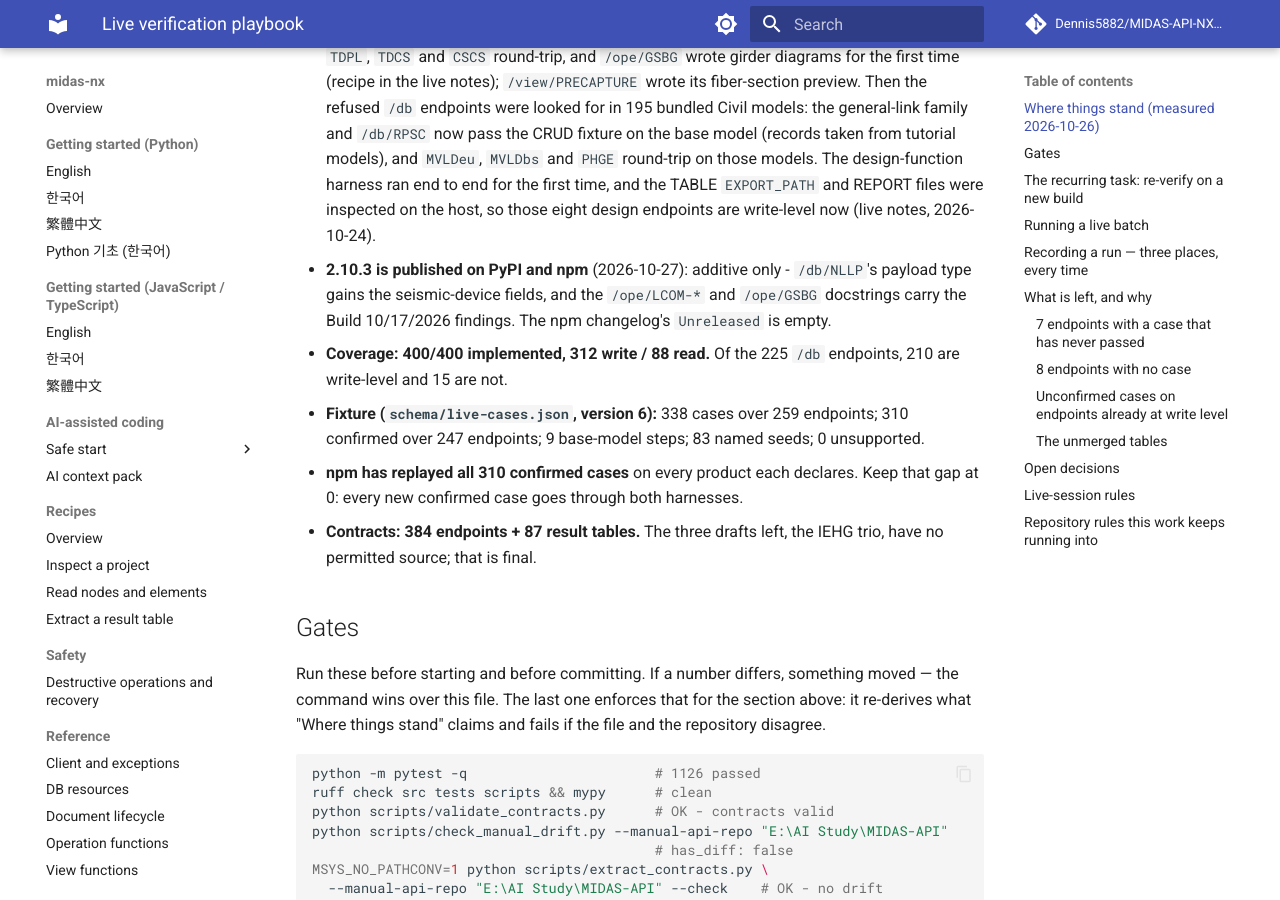
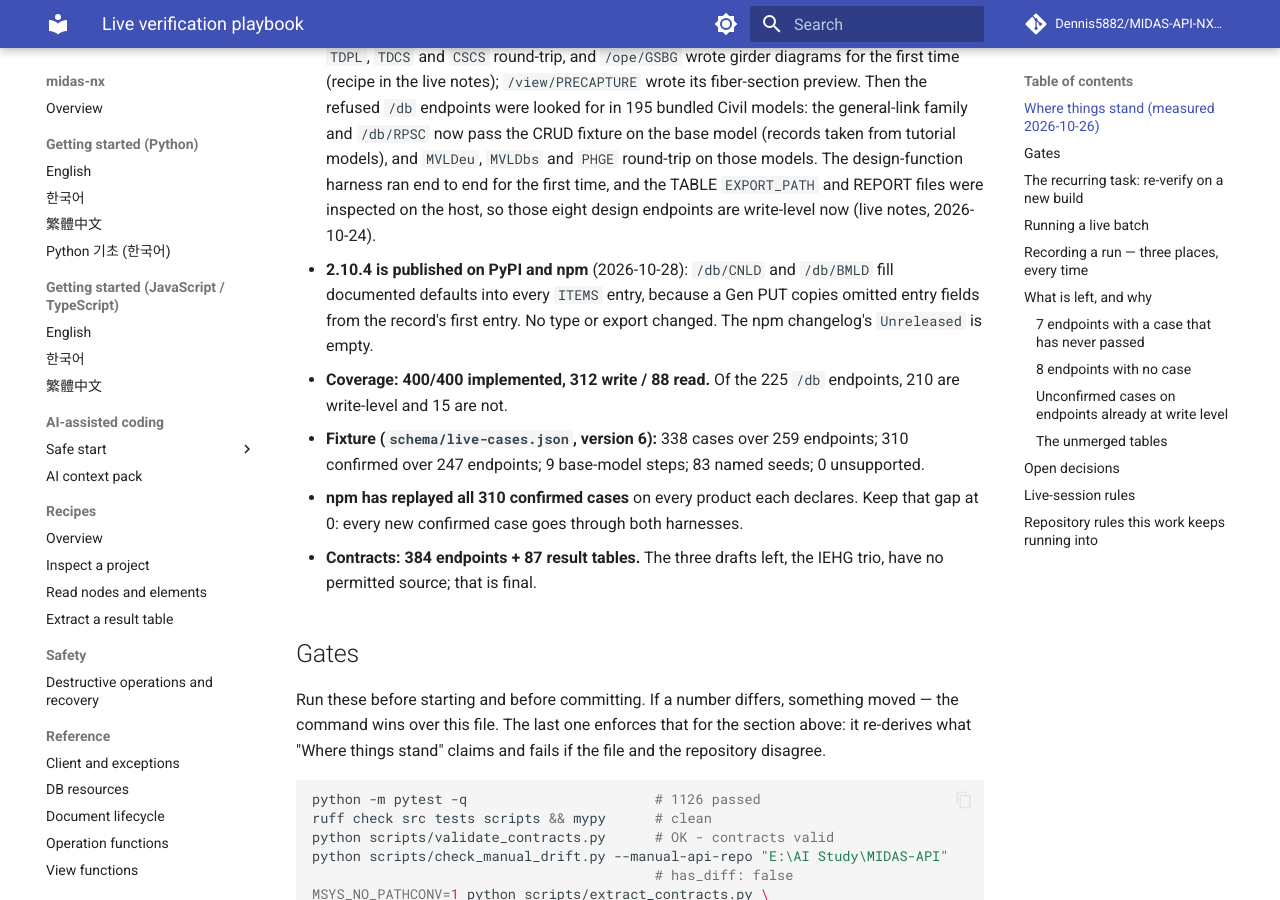
Before and after one commit to Dennis5882/MIDAS-API-NX-SDK, an MkDocs documentation site: the page built from docs/live_verification_playbook.md, in a window 1280 px wide and 900 px high, scrolled down 881 px. Built offline with MkDocs 1.6.1 and Material for MkDocs 9.7.7, drawn with Linux system fonts in a browser that asks for light colours; comment, search, counter and statistics services are not loaded.

Commit message:
docs: prepare 2.10.4 - release notes, npm changelog, PLAN.md
Co-Authored-By: Claude Opus 5.5 <noreply@anthropic.com>

```diff
--- a/docs/live_verification_playbook.md
+++ b/docs/live_verification_playbook.md
@@ -42,10 +42,10 @@ scoreboard.
   and `MVLDeu`, `MVLDbs` and `PHGE` round-trip on those models. The design-function harness ran end to end for the first time, and the TABLE
   `EXPORT_PATH` and REPORT files were inspected on the host, so those eight
   design endpoints are write-level now (live notes, 2026-10-24).
-- **2.10.3 is published on PyPI and npm** (2026-10-27): additive only -
-  `/db/NLLP`'s payload type gains the seismic-device fields, and the
-  `/ope/LCOM-*` and `/ope/GSBG` docstrings carry the Build 10/17/2026
-  findings. The npm changelog's `Unreleased` is empty.
+- **2.10.4 is published on PyPI and npm** (2026-10-28): `/db/CNLD` and
+  `/db/BMLD` fill documented defaults into every `ITEMS` entry, because a Gen
+  PUT copies omitted entry fields from the record's first entry. No type or
+  export changed. The npm changelog's `Unreleased` is empty.
 - **Coverage: 400/400 implemented, 312 write / 88 read.** Of the 225 `/db`
   endpoints, 210 are write-level and 15 are not.
 - **Fixture (`schema/live-cases.json`, version 6):** 338 cases over 259
```
Also changed, not shown: PLAN.md (+12 -2 lines), docs/release_notes_v2.10.4.md (added, +62 -0 lines), packages/typescript/CHANGELOG.md (+2 -0 lines).
